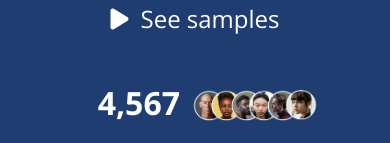
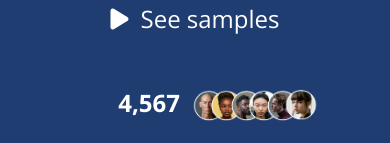
Before and after one commit to Omoefe-bazunu/lubby, a React (Vite) app: page / in a window 390 px wide. Shown: the part 789-932 px from the top of the page. Built offline with nearby package versions, Linux system fonts and the light colour scheme.

Commit message:
new changes

```diff
--- a/src/index.css
+++ b/src/index.css
@@ -27,7 +27,7 @@ body {
   padding: 0%;
 }
 .Navbar {
-  background-color: #203d71;
+  background-color: rgba(32, 61, 113, 0.9)
 }
 .scale-up-ver-center {
 	-webkit-animation: scale-up-ver-center 0.4s cubic-bezier(0.390, 0.575, 0.565, 1.000) both;
@@ -178,7 +178,7 @@ body {
     }
 
     .Footer h1 {
-      font-size: 2rem;
+      font-size: 1.5rem;
       padding-top: 15px;
       margin-left: auto;
     }
```
